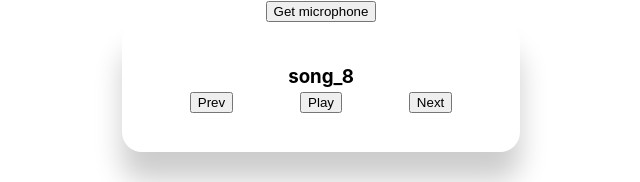
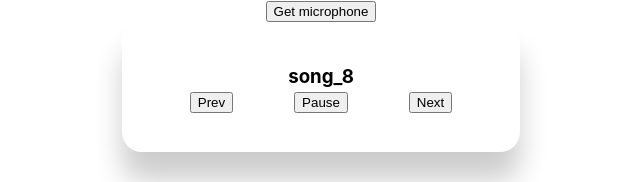
Before and after one commit to johnghr/Audio_Visualiser, a React (Create React App) app: page / in a window 1280 px wide. Both pictures are taken after a click on the button "Prev". Shown: the top 182 px of the page, without its empty margins (319-959 px from the left). Built offline with nearby package versions, Linux system fonts and the light colour scheme.

Commit message:
can navigate tracks with audio outputting

```diff
--- a/src/components/AudioPlayer/AudioControls.jsx
+++ b/src/components/AudioPlayer/AudioControls.jsx
@@ -26,7 +26,7 @@ const AudioControls = ({
         onClick={() => onPlayPauseClick(false)}
         aria-label="Pause"
       >
-        {/* <Pause /> */}
+        Pause {/* <Pause /> */}
       </button>
     ) : (
       <button
--- a/src/components/AudioPlayer/AudioPlayer.jsx
+++ b/src/components/AudioPlayer/AudioPlayer.jsx
@@ -32,6 +32,62 @@ const AudioPlayer = ({ tracks, toggleTrack }) => {
         }
     }
 
+    useEffect(() => {
+        // when isPlaying state changes, call play() or stop() according to isPlaying value
+        if(isPlaying) {
+            audioRef.current.play();
+            startTimer();
+        } else {
+            clearInterval(intervalRef.current)
+            audioRef.current.pause();
+        }
+    },[isPlaying])
+
+    useEffect(() => {
+
+        // pause and clean up on unmount / clear any setInterval timers
+
+        return () => {
+            audioRef.current.pause();
+            clearInterval(intervalRef.current);
+        }
+
+    }, [])
+
+    useEffect(() => {
+
+        // runs when trackIndex is updated, allowing current track to be paused while
+        // updating the value of audioRef to new source, resetting the progress state and
+        // setting new track to play
+
+        audioRef.current.pause()
+
+        audioRef.current = new Audio(audioSrc);
+        setTrackProgress(audioRef.current.currentTime);
+
+        if (isReady.current) {
+            audioRef.current.play();
+            setIsPlaying(true);
+            startTimer()
+        } else {
+            isReady.current = true;
+        }
+    }, [trackIndex])
+
+    const startTimer = () => {
+        // clear any timers already running
+        clearInterval(intervalRef.current);
+
+        // check track every second, if so go to next track, otherwise update track progress
+        intervalRef.current = setInterval(() => {
+            if (audioRef.current.ended) {
+                toNextTrack();
+            } else {
+                setTrackProgress(audioRef.current.currentTime);
+            }
+        }, [1000])
+    }
+
     const handlePlay = (event) => {
             const eventTarget = event.target;
             console.log("eventTarget", event)
```
